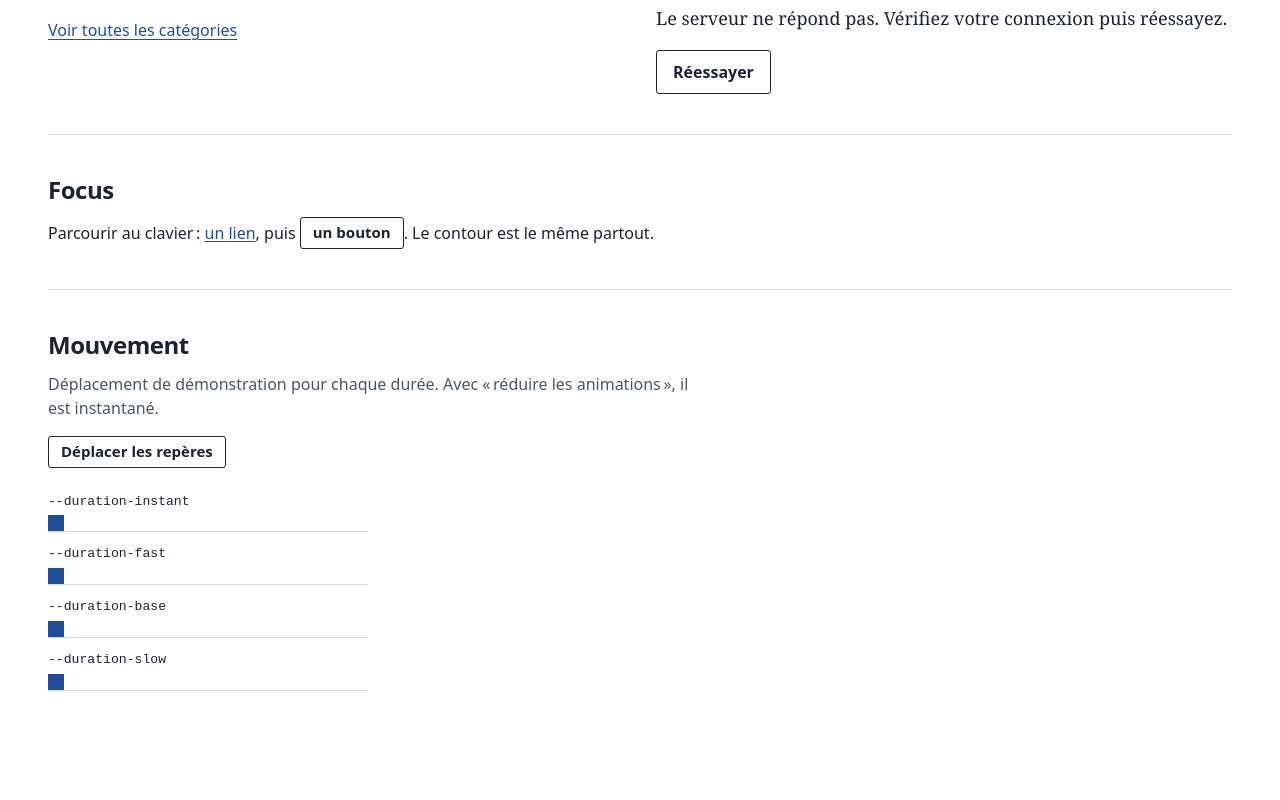
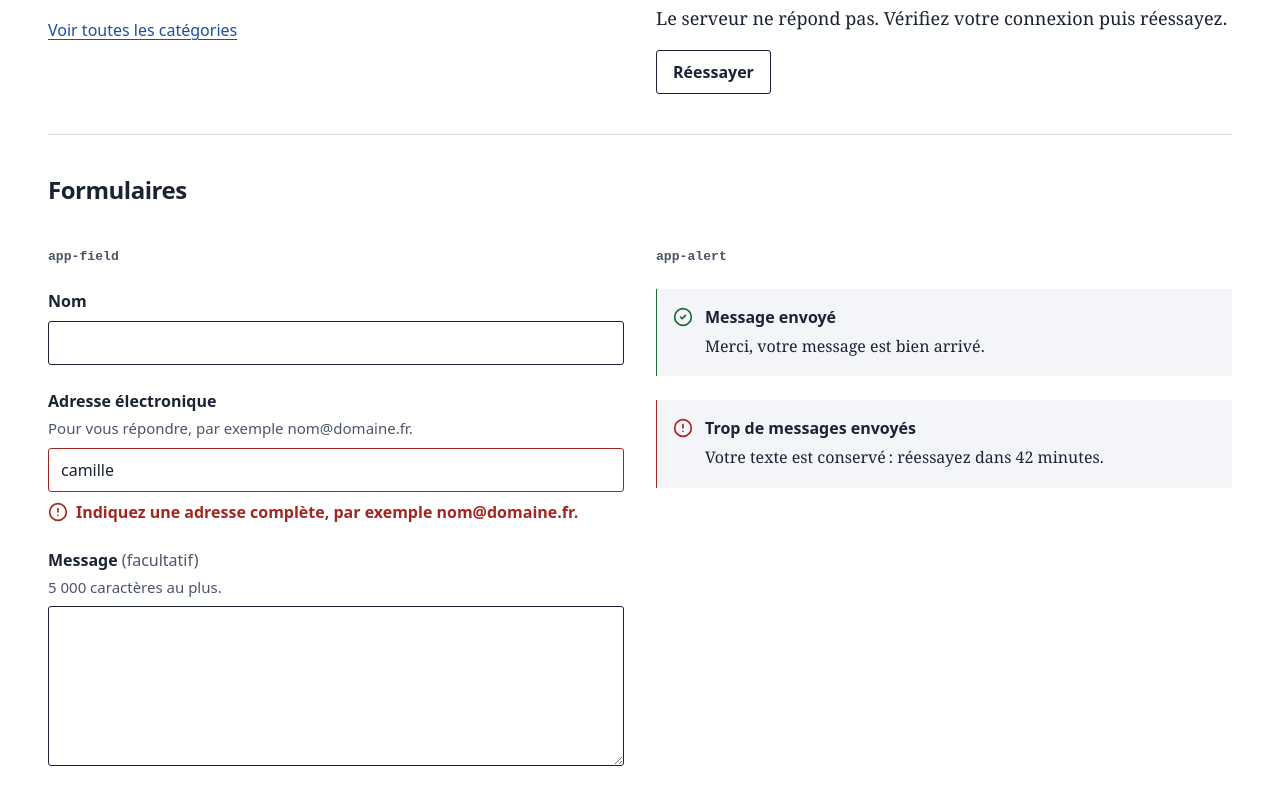
Before and after one commit to lekblek/portfolio, an Angular app in the folder frontend/: page /_ui in a window 1280 px wide. Shown: the part 5000-5800 px from the top of the page. Built offline with nearby package versions, Linux system fonts and the light colour scheme.

Commit message:
feat(ui): add form field and alert primitives

```diff
--- a/frontend/src/app/dev/ui-catalogue.html
+++ b/frontend/src/app/dev/ui-catalogue.html
@@ -300,6 +300,43 @@ ProblemDetail handleResourceNotFound(ResourceNotFoundException ex) &#123;
     </div>
   </section>
 
+  <section class="border-b border-rule py-block" aria-labelledby="ui-formulaires">
+    <h2 id="ui-formulaires" class="text-2xl tracking-heading">Formulaires</h2>
+    <div class="mt-block grid gap-block lg:grid-cols-2 lg:gap-8">
+      <div class="grid content-start gap-6">
+        <h3 class="text-sm text-ink-muted"><code translate="no">app-field</code></h3>
+        <app-field label="Nom" controlId="ui-champ-nom">
+          <input appFieldControl type="text" autocomplete="off" />
+        </app-field>
+        <app-field
+          label="Adresse électronique"
+          controlId="ui-champ-adresse"
+          hint="Pour vous répondre, par exemple nom@domaine.fr."
+          error="Indiquez une adresse complète, par exemple nom@domaine.fr."
+        >
+          <input appFieldControl type="email" value="camille" autocomplete="off" />
+        </app-field>
+        <app-field
+          label="Message"
+          controlId="ui-champ-message"
+          hint="5 000 caractères au plus."
+          optional
+        >
+          <textarea appFieldControl rows="4"></textarea>
+        </app-field>
+      </div>
+      <div class="grid content-start gap-6">
+        <h3 class="text-sm text-ink-muted"><code translate="no">app-alert</code></h3>
+        <app-alert tone="success" title="Message envoyé">
+          <p>Merci, votre message est bien arrivé.</p>
+        </app-alert>
+        <app-alert tone="danger" title="Trop de messages envoyés">
+          <p>Votre texte est conservé&#8239;: réessayez dans 42 minutes.</p>
+        </app-alert>
+      </div>
+    </div>
+  </section>
+
   <section class="border-b border-rule py-block" aria-labelledby="ui-focus">
     <h2 id="ui-focus" class="text-2xl tracking-heading">Focus</h2>
     <p class="mt-3 max-w-prose">
--- a/frontend/src/app/dev/ui-catalogue.ts
+++ b/frontend/src/app/dev/ui-catalogue.ts
@@ -1,8 +1,10 @@
 import { afterNextRender, Component, computed, DOCUMENT, inject, signal } from '@angular/core';
 
+import { Alert } from '../shared/ui/alert';
 import { Button, ButtonVariant } from '../shared/ui/button';
 import { EmptyState } from '../shared/ui/empty-state';
 import { ErrorState } from '../shared/ui/error-state';
+import { Field, FieldControl } from '../shared/ui/field';
 import { Icon } from '../shared/ui/icon';
 import { contrastRatio, textLevel } from './contrast';
 
@@ -143,7 +145,7 @@ const MOTION = [
  */
 @Component({
   selector: 'app-ui-catalogue',
-  imports: [Button, EmptyState, ErrorState, Icon],
+  imports: [Alert, Button, EmptyState, ErrorState, Field, FieldControl, Icon],
   templateUrl: './ui-catalogue.html',
   styleUrl: './ui-catalogue.css',
 })
--- a/frontend/src/app/features/search/pages/search-page.ts
+++ b/frontend/src/app/features/search/pages/search-page.ts
@@ -47,7 +47,7 @@ const DESCRIPTION =
           <div class="mt-2 flex flex-wrap gap-3">
             <input
               id="search-q"
-              class="search-field"
+              class="field-control search-field"
               name="q"
               type="search"
               autocomplete="off"
@@ -123,19 +123,11 @@ const DESCRIPTION =
     }
   `,
   styles: `
+    /* Apparence commune des contrôles (styles/controls.css) ; ici, la place à côté du bouton */
     .search-field {
       flex: 1 1 16rem;
+      width: auto;
       min-width: 0;
-      min-height: calc(var(--spacing) * 11);
-      padding: calc(var(--spacing) * 2) calc(var(--spacing) * 3);
-      border: var(--border-strong) solid var(--color-ink);
-      border-radius: var(--radius-control);
-      background: var(--color-paper);
-      color: var(--color-ink);
-    }
-
-    .search-field[aria-invalid='true'] {
-      border-color: var(--color-danger);
     }
   `,
 })
--- /dev/null
+++ b/frontend/src/app/shared/ui/alert.ts
@@ -0,0 +1,79 @@
+import { Component, computed, ElementRef, inject, input } from '@angular/core';
+
+import { Icon } from './icon';
+import { IconName } from './icons';
+
+export type AlertTone = 'success' | 'danger';
+
+const ICON: Record<AlertTone, IconName> = {
+  success: 'circle-check',
+  danger: 'circle-alert',
+};
+
+/**
+ * Message d'issue d'une action (02-design-system §18) : envoi réussi, refus, échec. Titre et texte
+ * projeté ; la couleur n'est jamais seule (icône et titre). Un échec est annoncé dès son apparition
+ * (`role="alert"`) ; un succès reçoit le focus (`focus()`), ce qui l'annonce et place le lecteur
+ * au bon endroit quand le formulaire disparaît.
+ */
+@Component({
+  selector: 'app-alert',
+  imports: [Icon],
+  host: {
+    class: 'alert',
+    tabindex: '-1',
+    '[class.alert-success]': "tone() === 'success'",
+    '[class.alert-danger]': "tone() === 'danger'",
+    '[attr.role]': "tone() === 'danger' ? 'alert' : null",
+  },
+  template: `
+    <app-icon [name]="icon()" class="alert-icon" />
+    <div class="min-w-0">
+      <p class="font-semibold">{{ title() }}</p>
+      <div class="mt-1 max-w-prose font-text leading-prose">
+        <ng-content />
+      </div>
+    </div>
+  `,
+  styles: `
+    :host {
+      display: flex;
+      gap: calc(var(--spacing) * 3);
+      padding: calc(var(--spacing) * 4);
+      border-inline-start: var(--border-strong) solid currentColor;
+      background: var(--color-paper-sunken);
+    }
+
+    :host(.alert-success) {
+      border-inline-start-color: var(--color-success);
+    }
+
+    :host(.alert-danger) {
+      border-inline-start-color: var(--color-danger);
+    }
+
+    .alert-icon {
+      margin-block-start: 0.125rem;
+    }
+
+    :host(.alert-success) .alert-icon {
+      color: var(--color-success);
+    }
+
+    :host(.alert-danger) .alert-icon {
+      color: var(--color-danger);
+    }
+  `,
+})
+export class Alert {
+  readonly tone = input.required<AlertTone>();
+  readonly title = input.required<string>();
+
+  protected readonly icon = computed(() => ICON[this.tone()]);
+
+  private readonly host = inject<ElementRef<HTMLElement>>(ElementRef);
+
+  focus(): void {
+    this.host.nativeElement.focus();
+  }
+}
--- /dev/null
+++ b/frontend/src/app/shared/ui/field.ts
@@ -0,0 +1,78 @@
+import { booleanAttribute, Component, computed, Directive, inject, input } from '@angular/core';
+
+import { Icon } from './icon';
+
+/**
+ * Champ de formulaire (02-design-system §18) : libellé visible, aide, contrôle natif projeté, erreur.
+ * Le contrôle porte la directive `appFieldControl`, qui le relie au libellé, à l'aide et à l'erreur
+ * (`id`, `aria-describedby`, `aria-invalid`). `controlId` est fourni par la page : un identifiant
+ * stable, identique au rendu serveur et dans le navigateur.
+ */
+@Component({
+  selector: 'app-field',
+  imports: [Icon],
+  host: { class: 'block' },
+  template: `
+    <label class="block font-semibold" [for]="controlId()">
+      {{ label() }}
+      @if (optional()) {
+        <span class="font-normal text-ink-muted">(facultatif)</span>
+      }
+    </label>
+    @if (hint()) {
+      <p class="mt-1 text-sm text-ink-muted" [id]="hintId()">{{ hint() }}</p>
+    }
+    <div class="mt-2">
+      <ng-content />
+    </div>
+    @if (error()) {
+      <p class="field-error" [id]="errorId()">
+        <app-icon name="circle-alert" class="mt-0.5" />
+        <span>{{ error() }}</span>
+      </p>
+    }
+  `,
+  styles: `
+    .field-error {
+      display: flex;
+      gap: calc(var(--spacing) * 2);
+      margin-block-start: calc(var(--spacing) * 2);
+      color: var(--color-danger);
+      font-weight: var(--font-weight-medium);
+    }
+  `,
+})
+export class Field {
+  readonly label = input.required<string>();
+  readonly controlId = input.required<string>();
+  readonly hint = input<string | null>(null);
+  /** Message de la première erreur à afficher ; `null` : contrôle valide ou pas encore vérifié. */
+  readonly error = input<string | null>(null);
+  readonly optional = input(false, { transform: booleanAttribute });
+
+  readonly hintId = computed(() => `${this.controlId()}-aide`);
+  readonly errorId = computed(() => `${this.controlId()}-erreur`);
+
+  /** L'erreur d'abord : c'est elle que le lecteur d'écran doit entendre en premier. */
+  readonly describedBy = computed(() => {
+    const ids = [this.error() ? this.errorId() : null, this.hint() ? this.hintId() : null];
+    return ids.filter((id) => id !== null).join(' ') || null;
+  });
+}
+
+/**
+ * Contrôle natif d'un `app-field` : identifiant, description et état invalide viennent du champ ;
+ * apparence commune des contrôles (02-design-system §18).
+ */
+@Directive({
+  selector: 'input[appFieldControl], textarea[appFieldControl], select[appFieldControl]',
+  host: {
+    class: 'field-control',
+    '[id]': 'field.controlId()',
+    '[attr.aria-describedby]': 'field.describedBy()',
+    '[attr.aria-invalid]': "field.error() ? 'true' : null",
+  },
+})
+export class FieldControl {
+  protected readonly field = inject(Field);
+}
--- a/frontend/src/app/shared/ui/icons.ts
+++ b/frontend/src/app/shared/ui/icons.ts
@@ -6,6 +6,9 @@
 export const ICONS = {
   menu: ['M4 5h16', 'M4 12h16', 'M4 19h16'],
   close: ['M18 6 6 18', 'm6 6 12 12'],
+  // Cercles de Lucide écrits en arcs : l'icône ne trace que des chemins
+  'circle-alert': ['M2 12a10 10 0 1 0 20 0a10 10 0 1 0-20 0', 'M12 8v4', 'M12 16h.01'],
+  'circle-check': ['M2 12a10 10 0 1 0 20 0a10 10 0 1 0-20 0', 'm9 12 2 2 4-4'],
 } as const satisfies Record<string, readonly string[]>;
 
 export type IconName = keyof typeof ICONS;
--- a/frontend/src/styles.css
+++ b/frontend/src/styles.css
@@ -13,3 +13,4 @@
 @import './styles/utilities.css';
 @import './styles/prose.css';
 @import './styles/register.css';
+@import './styles/controls.css';
--- /dev/null
+++ b/frontend/src/styles/controls.css
@@ -0,0 +1,27 @@
+/*
+ * Contrôles natifs des formulaires (02-design-system §18) : champ de texte, zone de texte, liste.
+ * Texte de 16 px au moins (pas de zoom automatique du clavier mobile), cible de 44 px, bordure
+ * `ink` (un contrôle ne se délimite jamais par un simple filet), état invalide en `danger`.
+ */
+.field-control {
+  display: block;
+  width: 100%;
+  min-height: calc(var(--spacing) * 11);
+  padding: calc(var(--spacing) * 2) calc(var(--spacing) * 3);
+  border: var(--border-strong) solid var(--color-ink);
+  border-radius: var(--radius-control);
+  background: var(--color-paper);
+  color: var(--color-ink);
+  font: inherit;
+  font-size: var(--text-base);
+  line-height: var(--leading-ui);
+}
+
+textarea.field-control {
+  min-height: calc(var(--spacing) * 40);
+  resize: vertical;
+}
+
+.field-control[aria-invalid='true'] {
+  border-color: var(--color-danger);
+}
```
Also changed, not shown: 2 other files (tests, documents, lock files or other folders).
